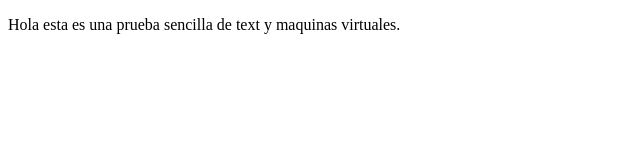
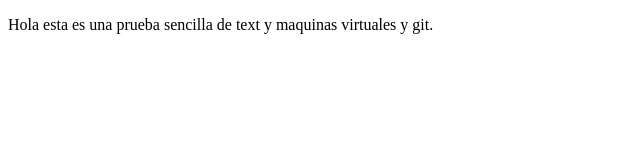
Before and after one commit to JosepTrejo/proyectoDemoCursoPrework, a plain HTML site: page index.html in a window 1280 px wide. Shown: the full height of the page, 0-640 px from the left. Drawn offline with Linux system fonts and the light colour scheme.

Commit message:
Cambios de prueba de push

```diff
--- a/index.html
+++ b/index.html
@@ -8,7 +8,7 @@
 </head>
 <body>
     <p>
-        Hola esta es una prueba sencilla de text y maquinas virtuales.
+        Hola esta es una prueba sencilla de text y maquinas virtuales y git.
     </p>
 
 </body>
```
